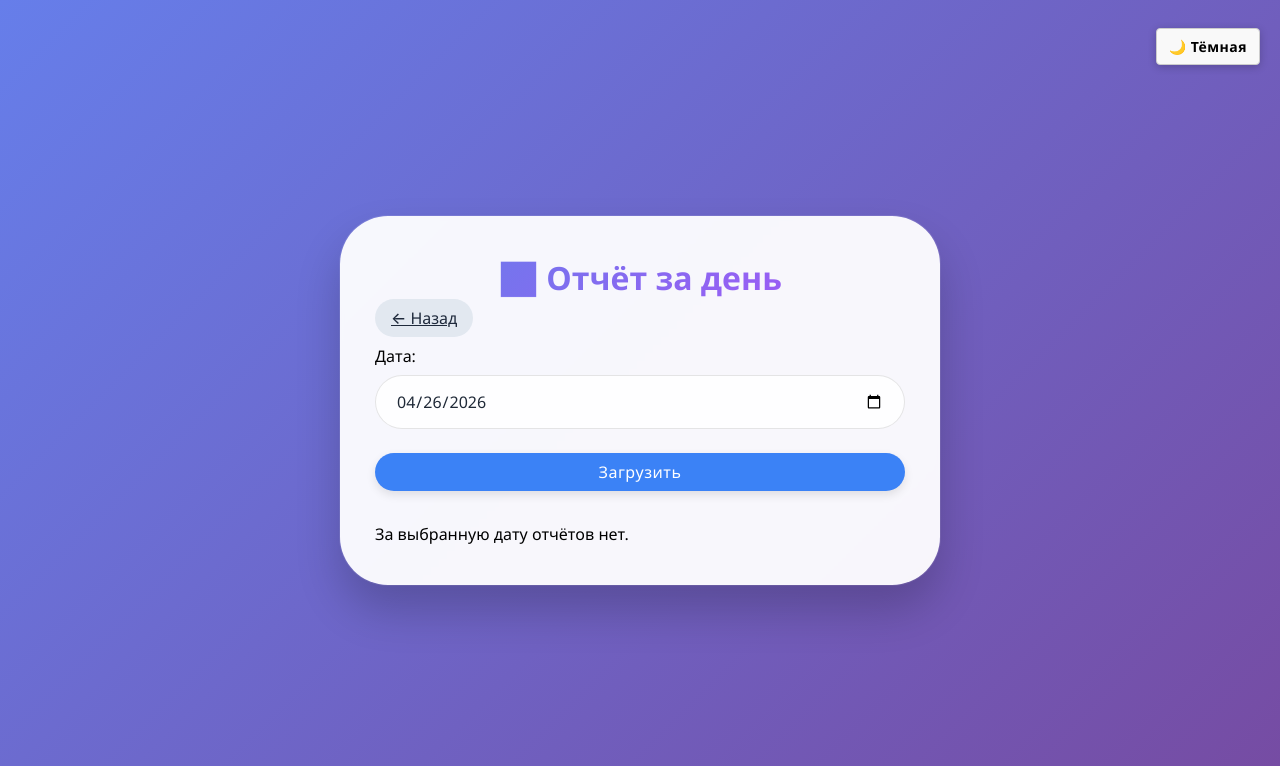
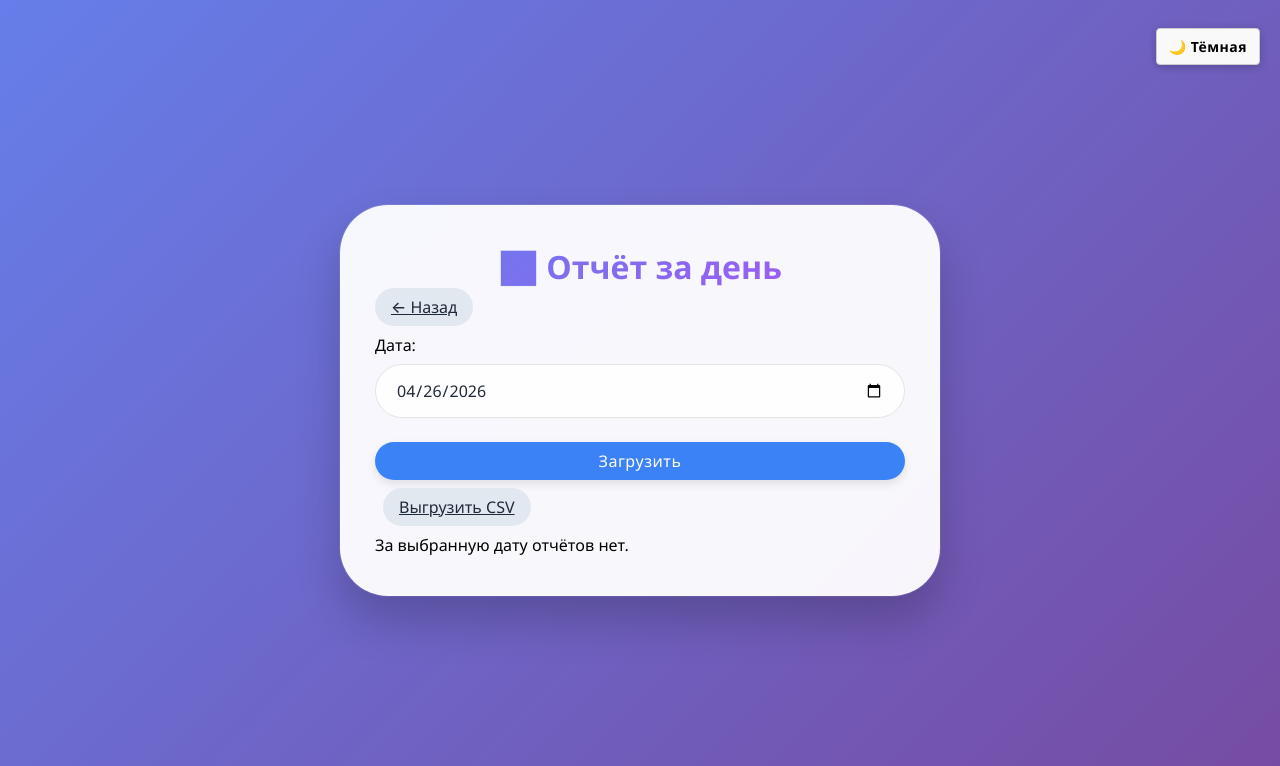
Before and after one commit to jansavitskiy/WunderWorkers, a Flask app: page /admin/daily_report in a window 1280 px wide. Shown: the top 766 px of the page. Run offline with Flask 3, Linux system fonts and the light colour scheme; the visitor is signed in with stand-in values (Sample User, id 1).

Commit message:
Update daily_report.html

```diff
--- a/templates/daily_report.html
+++ b/templates/daily_report.html
@@ -13,6 +13,9 @@
         <label for="reportDate">Дата: </label>
         <input type="date" id="reportDate" name="date" value="{{ today }}">
         <button type="submit" class="btn-primary">Загрузить</button>
+        <a href="{{ url_for('export_daily_report', date=today) }}" class="btn-secondary" style="margin-left: 8px;">
+            Выгрузить CSV
+        </a>
     </form>
 
     {% if reports %}
```
